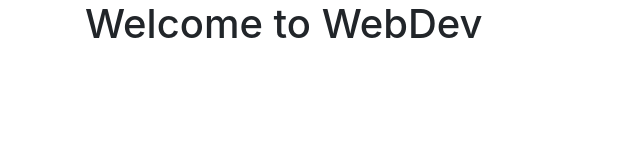
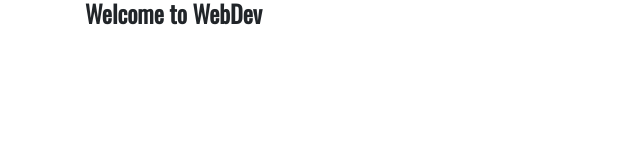
Before and after one commit to jannunzi/jannunzi.github.io, a plain HTML site: page webdev/index.html in a window 1280 px wide. Shown: the whole page, without its empty margins (0-640 px from the left). Drawn offline with nearby package versions, Linux system fonts and the light colour scheme.

Commit message:
added oswald

```diff
--- a/webdev/index.html
+++ b/webdev/index.html
@@ -2,6 +2,12 @@
 <head>
 <script src="https://cdn.jsdelivr.net/npm/vue"></script>
 <link rel="stylesheet" href="https://stackpath.bootstrapcdn.com/bootstrap/4.3.1/css/bootstrap.min.css"/>
+<link rel="stylesheet" type="text/css" href="//fonts.googleapis.com/css?family=Oswald" />
+
+<style>
+h1 { font-family: Oswald; font-size: 24px; font-style: normal; font-variant: normal; font-weight: bold; line-height: 26px; } h3 { font-family: Oswald; font-size: 14px; font-style: normal; font-variant: normal; font-weight: bold; line-height: 15px; } p { font-family: Oswald; font-size: 14px; font-style: normal; font-variant: normal; font-weight: 400; line-height: 20px; } blockquote { font-family: Oswald; font-size: 21px; font-style: normal; font-variant: normal; font-weight: 400; line-height: 30px; } pre { font-family: Oswald; font-size: 13px; font-style: normal; font-variant: normal; font-weight: 400; line-height: 18px; }
+</style>
+
 </head>
 <body>
 <div class="container">
```
